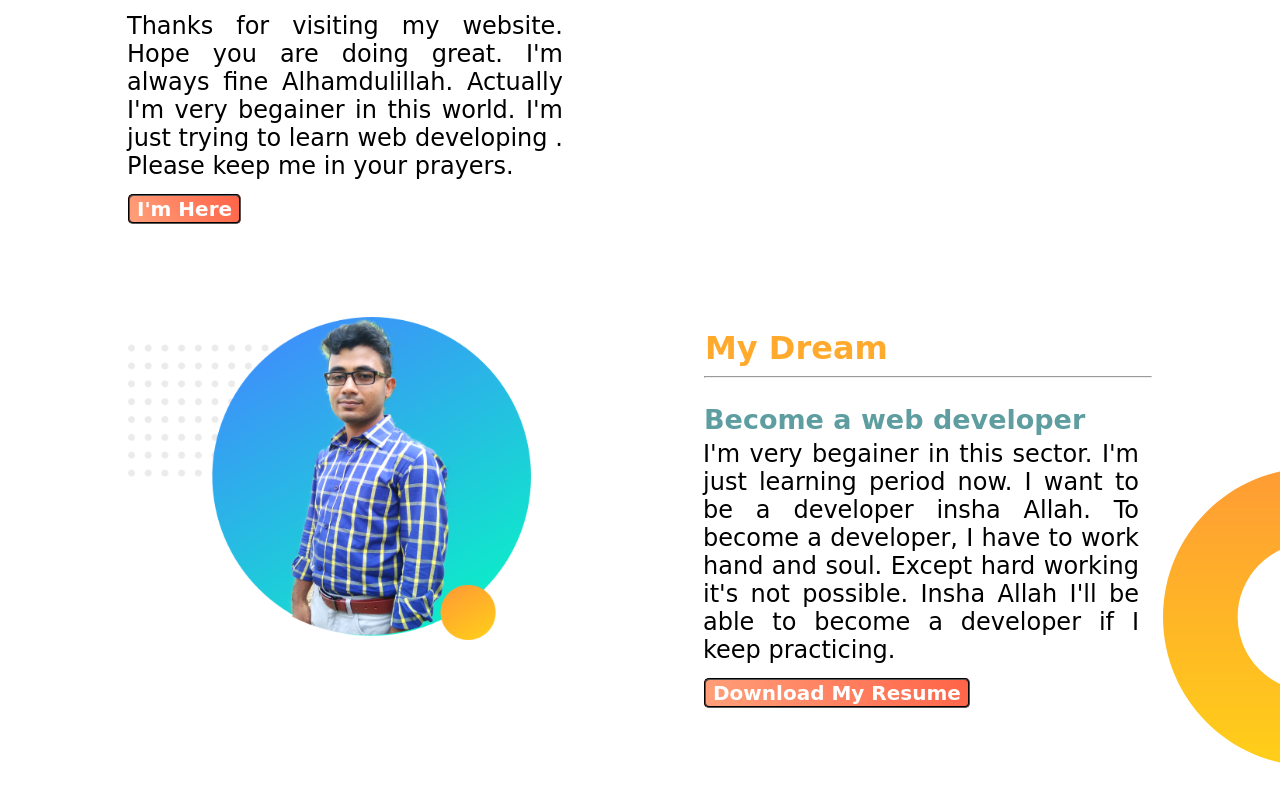
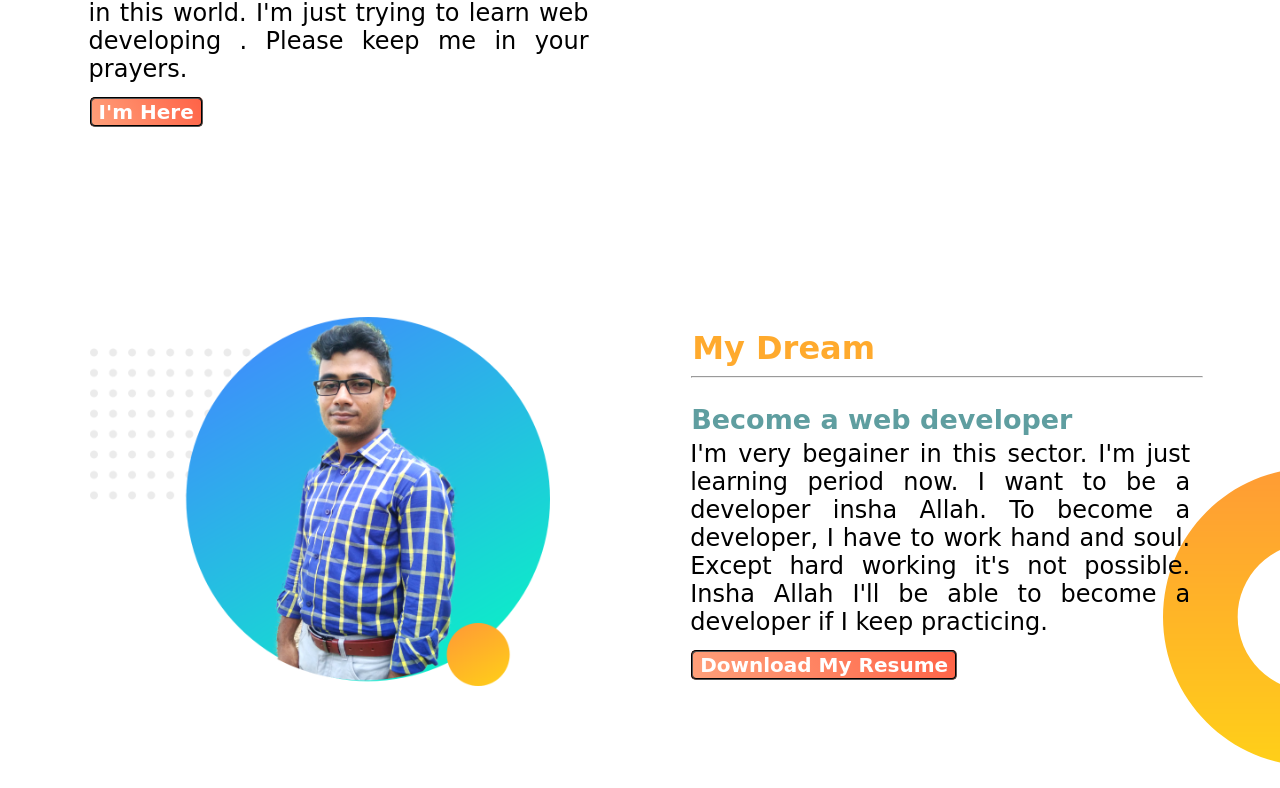
Before and after one commit to ProUzzal/FIrst-Protfolio, a plain HTML site: page index.html in a window 1280 px wide. Shown: the part 433-1221 px from the top of the page. Drawn offline with Linux system fonts and the light colour scheme; a web font is replaced by a local one.

Commit message:
asdfasdf

```diff
--- a/style.css
+++ b/style.css
@@ -4,11 +4,11 @@
 
 section{   height: 600px;}
 .half-width{
-    width: 35%;
+    width: 40%;
     float: left;
     margin-left: 5%;
-    padding-left: 5%;
-    margin-bottom: 90px;
+    padding-left: 2%;
+    /* margin-bottom: 90px; */
 }
 
 #salam {font-size: 35px;
```
